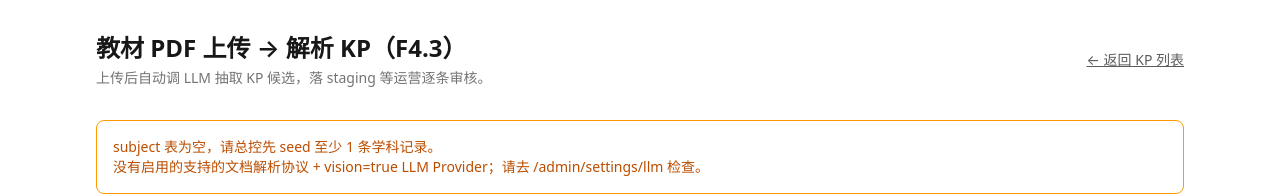
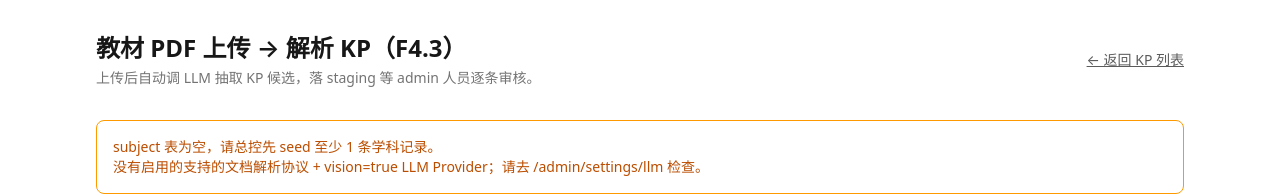
Before and after one commit to swingboat/hao-hao-study, a Next.js app in the folder apps/admin/: page /admin/kps/import in a window 1280 px wide. Shown: the top 196 px of the page. Built offline with nearby package versions, Linux system fonts and the light colour scheme; no server answers; the database is empty.

Commit message:
chore(admin): 清理禁用端侧旧称呼

```diff
--- a/apps/admin/app/admin/kps/import/page.tsx
+++ b/apps/admin/app/admin/kps/import/page.tsx
@@ -59,7 +59,7 @@ export default async function KpImportPage() {
         <div>
           <h1 className="text-2xl font-semibold">教材 PDF 上传 → 解析 KP（F4.3）</h1>
           <p className="text-sm opacity-60 mt-1">
-            上传后自动调 LLM 抽取 KP 候选，落 staging 等运营逐条审核。
+            上传后自动调 LLM 抽取 KP 候选，落 staging 等 admin 人员逐条审核。
           </p>
         </div>
         <Link href="/admin/kps" className="text-sm underline opacity-70 hover:opacity-100">
--- a/apps/admin/app/admin/kps/page.tsx
+++ b/apps/admin/app/admin/kps/page.tsx
@@ -4,7 +4,7 @@ import { type Prisma, prisma } from '@hao/db';
  *
  *  - 主导航：教材（content_upload where file_type='textbook'）—— 选择教材后才展示该教材
  *    的 KP（通过 llm_parse_staging.published_id 反查）。
- *    rationale：v0.1 的 knowledge_point 没有 textbook FK，KP 只挂 subject_id；但运营审核
+ *    rationale：v0.1 的 knowledge_point 没有 textbook FK，KP 只挂 subject_id；但 admin 审核
  *    时希望"按本教材审核 / 浏览"，所以走 staging 反向 join 拿 KP 集合。
  *  - 视图默认 **章节树**（list 仍可切，URL ?view=list）。
  *  - 学科过滤保留为次级过滤（textbook 已隐含一个 subject，但加学科可看历史 KP 子集）。
--- a/apps/admin/app/admin/questions/import/[uploadId]/actions.ts
+++ b/apps/admin/app/admin/questions/import/[uploadId]/actions.ts
@@ -715,7 +715,7 @@ export interface BulkActionState {
 }
 
 /**
- * 批量接受 pending stagings（运营人员"快进"用）。
+ * 批量接受 pending stagings（admin 人员"快进"用）。
  *
  * 逐条处理 —— 每条复用 acceptStagingAction 的核心逻辑（事务里写 question + audit_log + 更新 staging），
  * 但 kp_ids / primary_kp_id 由 kp_hints 在同学科 knowledge_point 表里按 name 自动解析（不命中的题跳过）。
@@ -729,7 +729,7 @@ export interface BulkActionState {
  * 与单条 accept 一致：question_type / kp_ids.len≥1 / primary∈kp_ids；同事务写 audit_log。
  *
  * 关于 dev-only：bulkRejectAll 是 dev-only（reject 不可逆是数据安全考量），
- * 但 bulkAccept 是常规运营动作，**不**加 ensureDevOnly —— 运营人员就是要在生产环境批量过题。
+ * 但 bulkAccept 是常规 admin 操作，**不**加 ensureDevOnly —— admin 人员就是要在生产环境批量过题。
  */
 export async function bulkAcceptAllAction(
   _prev: BulkActionState,
--- a/apps/admin/app/admin/questions/import/[uploadId]/bulk-accept-button.tsx
+++ b/apps/admin/app/admin/questions/import/[uploadId]/bulk-accept-button.tsx
@@ -1,5 +1,5 @@
 /**
- * "接受所有待审"按钮 —— 运营人员快速过题。
+ * "接受所有待审"按钮 —— admin 人员快速过题。
  *
  * 服务端用 bulkAcceptAllAction 逐条事务发布，跳过 kp_hints 无法解析 / options 不足等条目，
  * 完成后把 accepted / skipped 数量回显，skipReasons 折叠展开。
--- a/apps/admin/app/admin/questions/import/page.tsx
+++ b/apps/admin/app/admin/questions/import/page.tsx
@@ -52,7 +52,7 @@ export default async function QuestionsImportPage() {
         <div>
           <h1 className="text-2xl font-semibold">学习资料上传与解析</h1>
           <p className="text-sm opacity-60 mt-1">
-            上传讲义、练习册、试卷或答案册后，统一提取来源资料、学习材料和题目，进入运营审核。
+            上传讲义、练习册、试卷或答案册后，统一提取来源资料、学习材料和题目，进入 admin 审核。
           </p>
         </div>
         <Link href="/admin/questions" className="text-sm underline opacity-70 hover:opacity-100">
```
